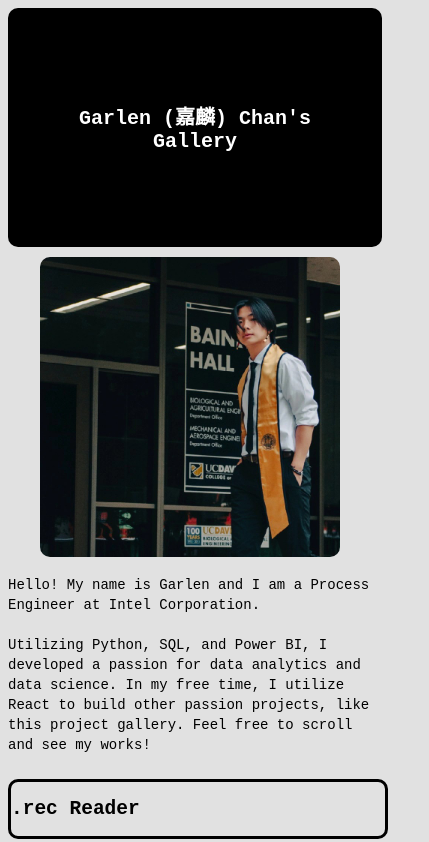
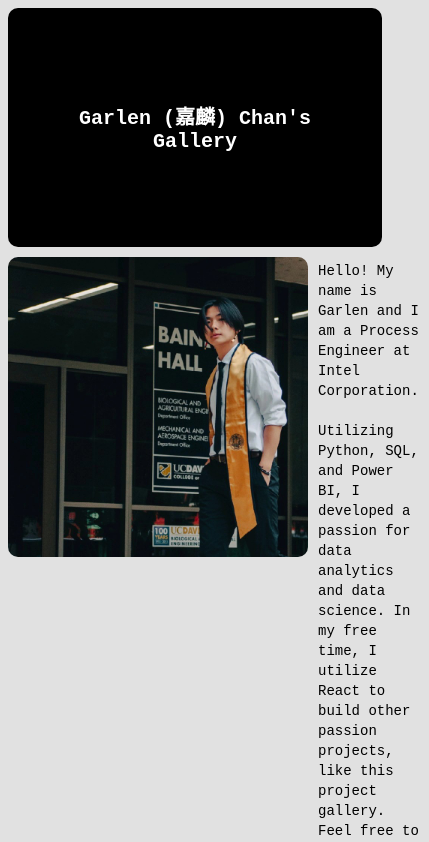
Before and after one commit to gachan2090/len.katsu, a React (Vite) app: page / in a window 390 px wide. Shown: the top 842 px of the page, 429 px wide, since content can reach past the window. Built offline with nearby package versions, Linux system fonts and the light colour scheme.

Commit message:
Update index.css

```diff
--- a/src/index.css
+++ b/src/index.css
@@ -149,8 +149,8 @@ html {
 
   #WholeBioWrapper {
     display: flex;
-    flex-direction: column;
-    align-items: center;
+    flex-direction: row;
+    align-items: left;
   }
 
   #BioImage {
```
